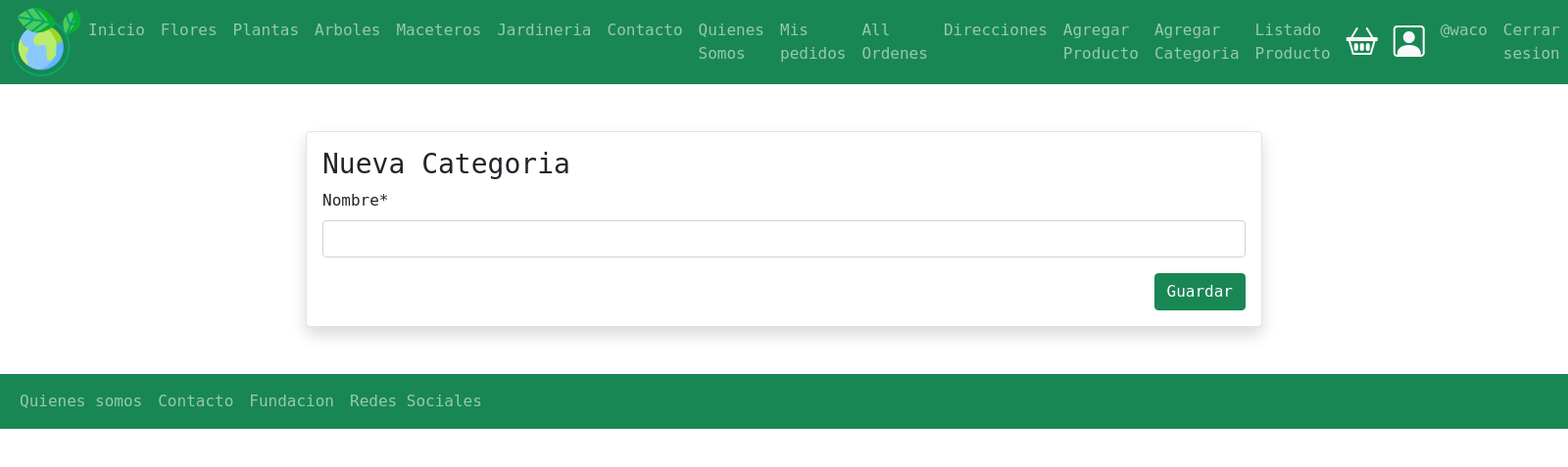
After one commit to dy-garces/tiendaFloreria, a Django app: page /productos/formCategoria/ in a window 1600 px wide. The commit adds this page. Shown: the top 477 px of the page at 98% size. Run offline with Django 4.2, Linux system fonts and the light colour scheme; a user stored in the database is signed in; some libraries are stand-ins or nearby versions.

Commit message:
Agregar formulario de agregar Categorias

```diff
--- a/tiendaFloreria/productos/forms.py
+++ b/tiendaFloreria/productos/forms.py
@@ -1,7 +1,7 @@
 from cProfile import label
 from dataclasses import field
 from django import forms
-from .models import Producto
+from .models import Categoria, Producto
 
 
 class FormularioProducto(forms.ModelForm):
@@ -15,3 +15,12 @@ class FormularioProducto(forms.ModelForm):
            'precio'      : 'Precio',
            'categoria'   : 'Categoria del Producto'
         }
+
+
+class FormularioCategoria(forms.ModelForm):
+    class Meta:
+        model = Categoria
+        fields = ["nombre"]
+        label = {
+           'nombre' : 'Nombre de la categoria',
+        }
--- /dev/null
+++ b/tiendaFloreria/productos/templates/productos/formCategoria.html
@@ -0,0 +1,22 @@
+{% extends 'base.html' %}
+{% load crispy_forms_tags %}
+{% block contenido %}
+
+<div class="container">
+    <div class="card mt-5 mb-5 p-3 border rounded shadow">
+        <h3> Nueva Categoria </h3>
+        <form action="" method="POST" enctype="multipart/form-data">
+            {% csrf_token %}
+            {{ form | crispy }}
+
+            <div class="d-flex justify-content-end">
+                <input type="submit" value="Guardar" class="btn btn-success ">
+            </div>
+
+        </form>
+
+    </div>
+</div>
+
+
+{% endblock contenido %}
--- a/tiendaFloreria/productos/urls.py
+++ b/tiendaFloreria/productos/urls.py
@@ -12,5 +12,6 @@ urlpatterns = [
     path('productoListado/', views.productoListado.as_view(), name='productoListado'),
     path('update/<int:pk>',views.ProductoUpdateView.as_view(),name='update'),
     path('borrar/<int:pk>',views.ProductoDeleteView.as_view(),name='borrar'),
+    path('formCategoria/',views.formCategoria,name='formCategoria'),
 
 ]
--- a/tiendaFloreria/productos/views.py
+++ b/tiendaFloreria/productos/views.py
@@ -4,7 +4,7 @@ from django.views.generic import ListView, UpdateView, DeleteView
 from django.views.generic.detail import DetailView
 from productos.models import Producto
 from django.urls import reverse_lazy
-from .forms import FormularioProducto
+from .forms import FormularioProducto, FormularioCategoria
 from django.contrib import messages
 from django.contrib.auth.mixins import LoginRequiredMixin
 from django.contrib.messages.views  import SuccessMessageMixin
@@ -91,3 +91,16 @@ class ProductoDeleteView(LoginRequiredMixin, DeleteView, SuccessMessageMixin):
     template_name = 'productos/borrar.html'
     success_url = reverse_lazy('productos:productoListado')
     success_message = 'Producto eliminado exitosamente'
+
+@login_required(login_url='login')
+def formCategoria(request):
+    form = FormularioCategoria(request.POST or None)
+    if request.method == 'POST' :
+        form = FormularioCategoria(data = request.POST, files=request.FILES)
+        if form.is_valid():
+            categoria = form.save(commit=False)
+            categoria.save()
+            messages.success(request, 'Categoria creado exitosamente')
+            return redirect('home')
+
+    return render(request,'productos/formCategoria.html',{'form': form})
--- a/tiendaFloreria/templates/base.html
+++ b/tiendaFloreria/templates/base.html
@@ -79,6 +79,12 @@
                         {% endif %}
                         {% if user.is_authenticated %}
                         <li class="nav-item">
+                            <a class="nav-link" href=" {% url 'productos:formCategoria' %}">Agregar Categoria</a>
+                        </li>
+                    {% endif %}
+
+                        {% if user.is_authenticated %}
+                        <li class="nav-item">
                             <a class="nav-link" href=" {% url 'productos:productoListado' %}">Listado Producto</a>
                         </li>
                     {% endif %}
```
Also changed, not shown: tiendaFloreria/db.sqlite3.
